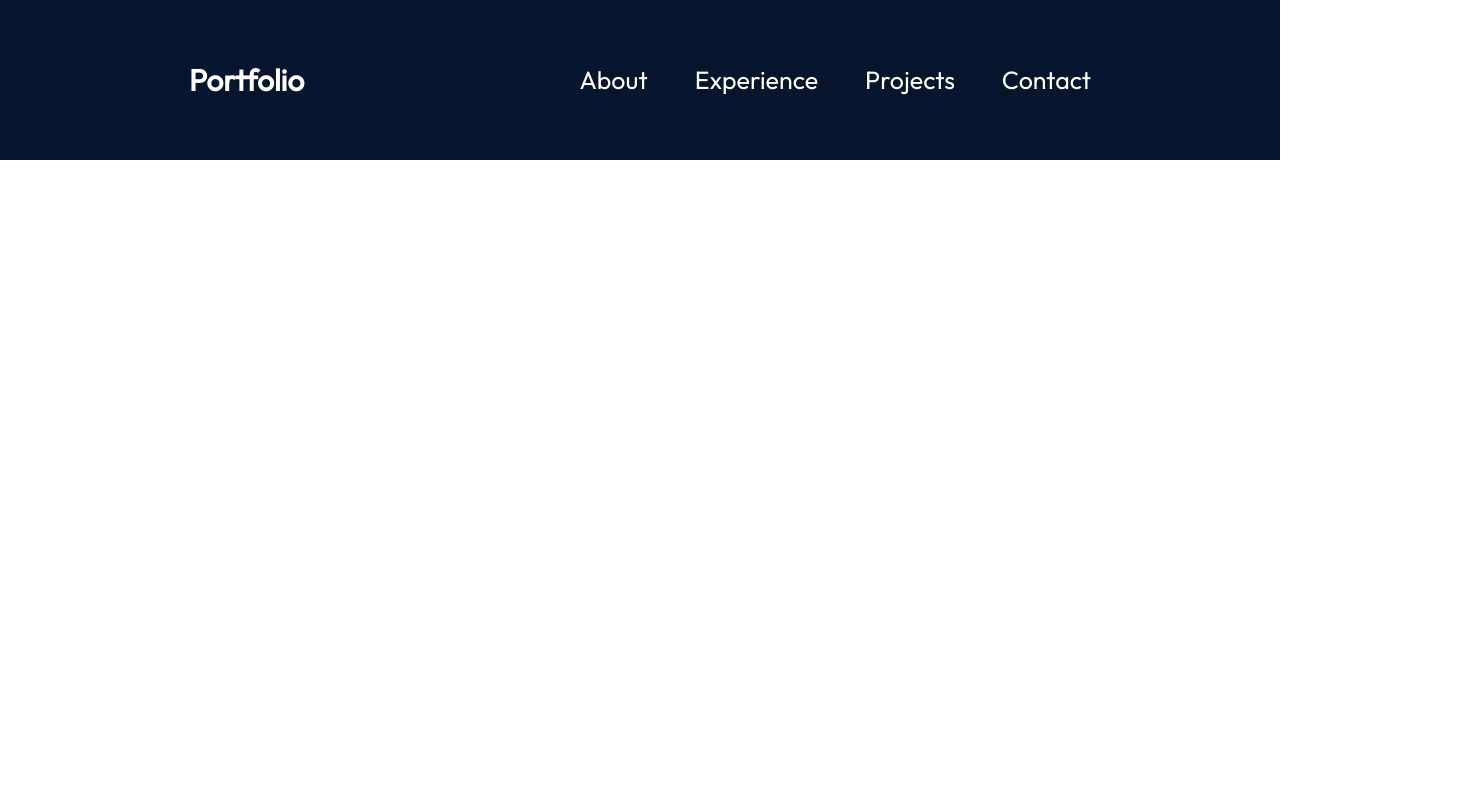
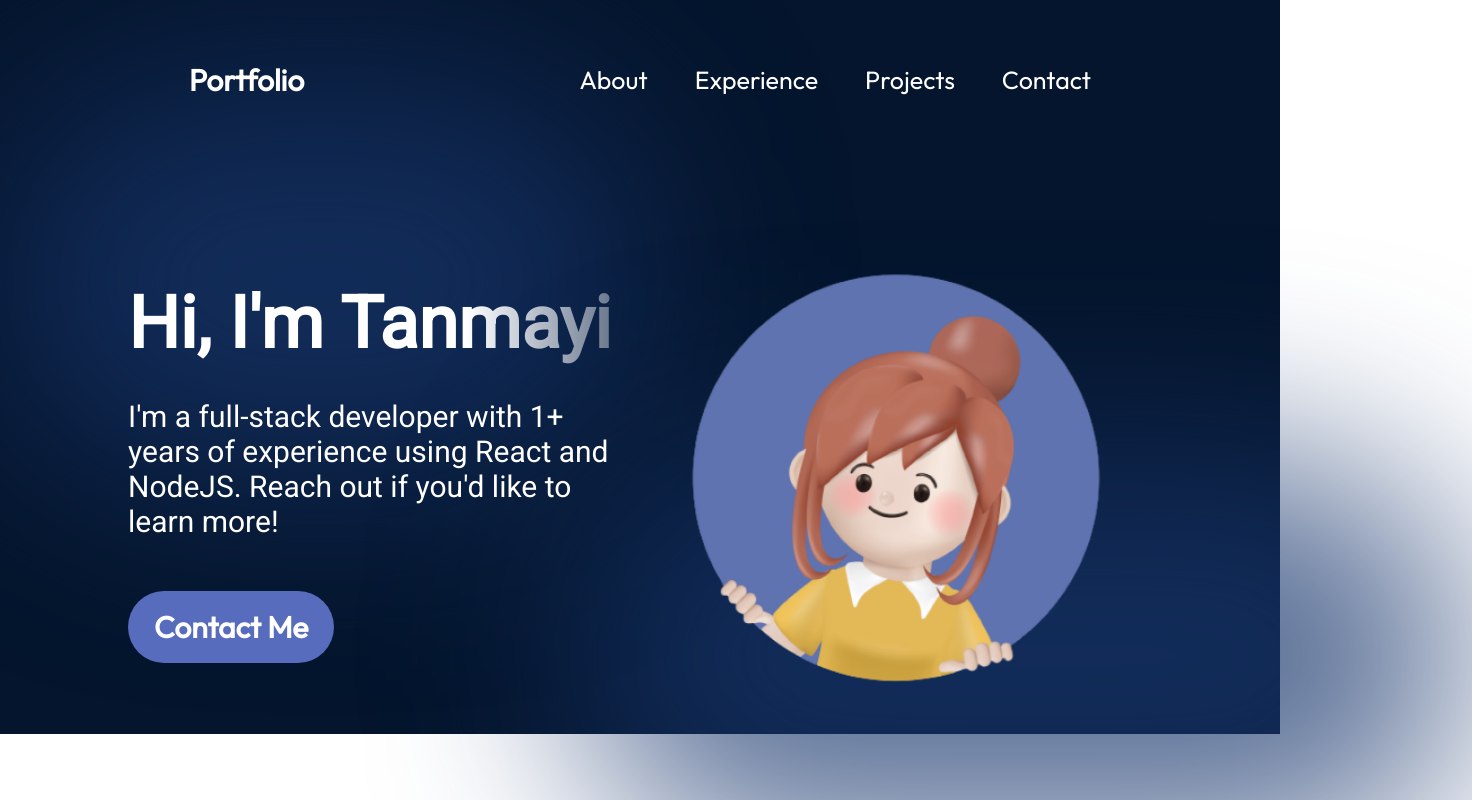
Before and after one commit to tanmayidev/portfolio-v1, a React (Vite) app: page / in a window 1280 px wide. Shown: the top 800 px of the page, 1472 px wide, since content can reach past the window. Built offline with nearby package versions, Linux system fonts and the light colour scheme.

Commit message:
feat: add hero section

```diff
--- a/src/App.tsx
+++ b/src/App.tsx
@@ -1,10 +1,12 @@
 import styles from "./App.module.css";
 import { Navbar } from "./components/Navbar/Navbar";
+import { Hero } from "./components/Hero/Hero";
 
 function App() {
   return (
     <div className={styles.App}>
       <Navbar />
+      <Hero />
     </div>
   );
 }
--- /dev/null
+++ b/src/components/Hero/Hero.module.css
@@ -0,0 +1,102 @@
+@import "../../vars.css";
+
+.container {
+  position: relative;
+  display: flex;
+  align-items: center;
+  justify-content: center;
+  margin-top: 49px;
+  z-index: 1;
+  margin-left: 10%;
+  margin-right: 10%;
+}
+
+.content {
+  display: flex;
+  flex-direction: column;
+  align-items: flex-start;
+  color: var(--color-text);
+  z-index: 1;
+}
+
+.title {
+  font-size: 72px;
+  font-weight: 900;
+  margin-bottom: 33px;
+  font-family: var(--font-roboto);
+  background: linear-gradient(
+    90deg,
+    rgba(255, 255, 255, 1) 70%,
+    rgba(255, 255, 255, 0) 120%
+  );
+  -webkit-text-fill-color: transparent;
+  -webkit-background-clip: text;
+}
+
+.description {
+  font-size: 30px;
+  font-family: var(--font-roboto);
+  margin-bottom: 52px;
+}
+
+.contactBtn {
+  text-decoration: none;
+  background-color: var(--color-primary);
+  color: var(--color-text);
+  border-radius: 100px;
+  font-size: 30px;
+  font-weight: 600;
+  padding: 17px 26px;
+  box-shadow: 0 0 4px rgba(0, 0, 4px, 0 rgba(0, 0, 0, 0, 25));
+}
+
+.heroImg {
+  width: 50%;
+  z-index: 1;
+
+  animation-name: floating;
+  animation-duration: 3s;
+  animation-iteration-count: infinite;
+  animation-timing-function: ease-in-out;
+}
+
+@keyframes floating {
+  0% {
+    transform: translate(0, 0px);
+  }
+  50% {
+    transform: translate(0, 10px);
+  }
+  100% {
+    transform: translate(0, -0px);
+  }
+}
+
+.topBlur {
+  position: absolute;
+  width: 50vw;
+  height: 50vh;
+  min-width: 350px;
+  min-height: 350px;
+  top: -128px;
+  left: -10vw;
+  border-radius: 764px;
+  background: rgba(25, 55, 109, 0.7);
+  filter: blur(100px);
+  z-index: 0;
+}
+
+.bottomBlur {
+  position: absolute;
+  width: 70vw;
+  height: 50vh;
+  min-width: 350px;
+  min-height: 250px;
+  top: 246px;
+  right: -25vw;
+  /* right: -9vw; */
+  border-radius: 764px;
+  background: rgba(25, 55, 109, 0.7);
+  filter: blur(100px);
+  z-index: 0;
+}
--- /dev/null
+++ b/src/components/Hero/Hero.tsx
@@ -0,0 +1,26 @@
+import { getImageUrl } from "../../util";
+import styles from "./Hero.module.css";
+
+export const Hero = () => {
+  return (
+    <section className={styles.container}>
+      <div className={styles.content}>
+        <h1 className={styles.title}>Hi, I'm Tanmayi</h1>
+        <p className={styles.description}>
+          I'm a full-stack developer with 1+ years of experience using React and
+          NodeJS. Reach out if you'd like to learn more!
+        </p>
+        <a href="mailto:tanmayi.dev@gmail.com" className={styles.contactBtn}>
+          Contact Me
+        </a>
+      </div>
+      <img
+        className={styles.heroImg}
+        src={getImageUrl("hero/heroImage.png")}
+        alt="Hero image of me"
+      />
+      <div className={styles.topBlur} />
+      <div className={styles.bottomBlur} />
+    </section>
+  );
+};
--- a/src/components/Navbar/Navbar.module.css
+++ b/src/components/Navbar/Navbar.module.css
@@ -71,7 +71,7 @@
       rgba(25, 55, 109, 1) 100%
     );
     padding: 24px 33px;
-    box-shadow: 0 0 4px rgba(0, 0, 0, 0.25);
+    box-shadow: 0 0 4px 0 rgba(0, 0, 0, 0.25);
   }
 
   .menuOpen {
--- a/src/components/Navbar/Navbar.tsx
+++ b/src/components/Navbar/Navbar.tsx
@@ -1,4 +1,4 @@
-import React, { useState } from "react";
+import { useState } from "react";
 import styles from "./Navbar.module.css";
 import { getImageUrl } from "../../util";
 
```
